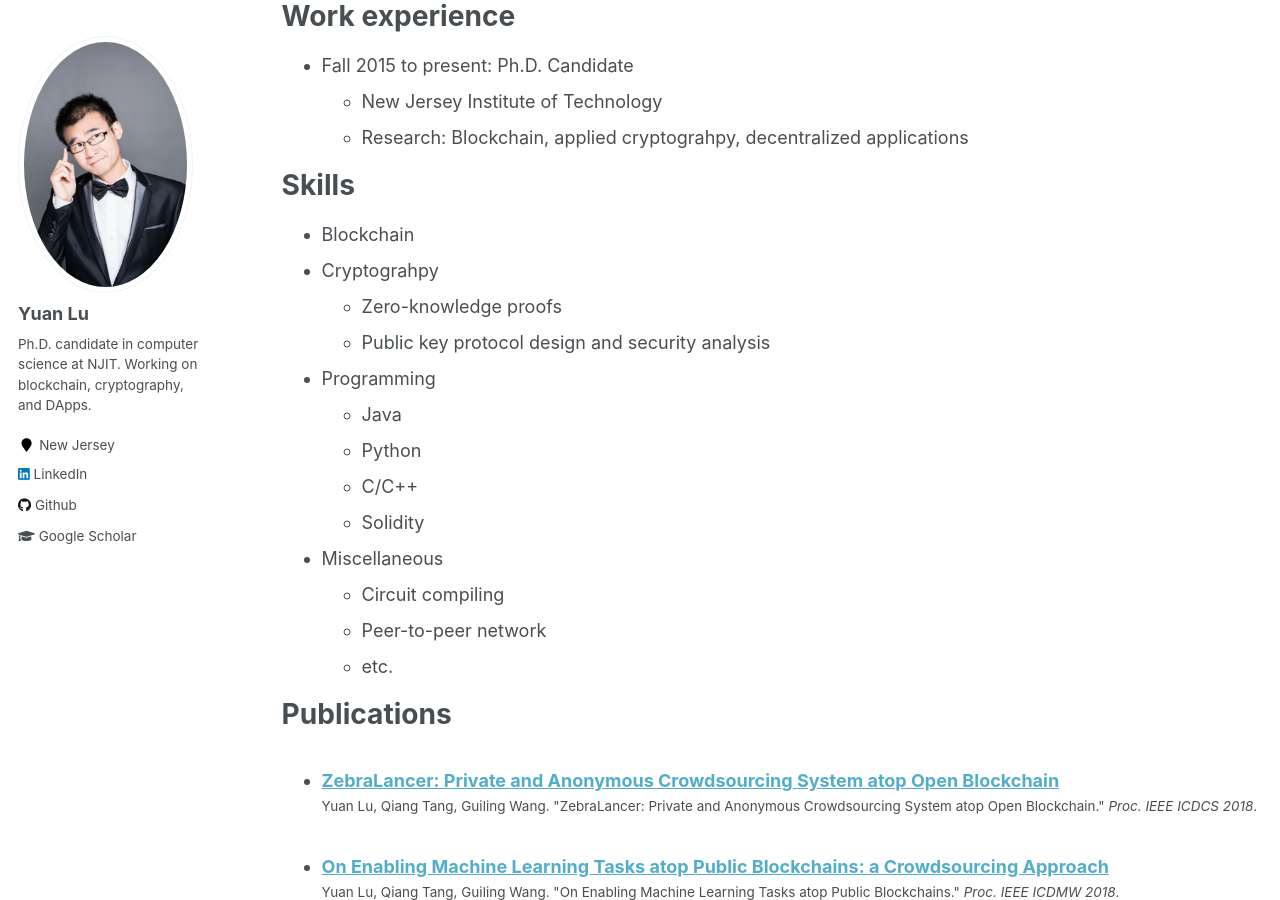
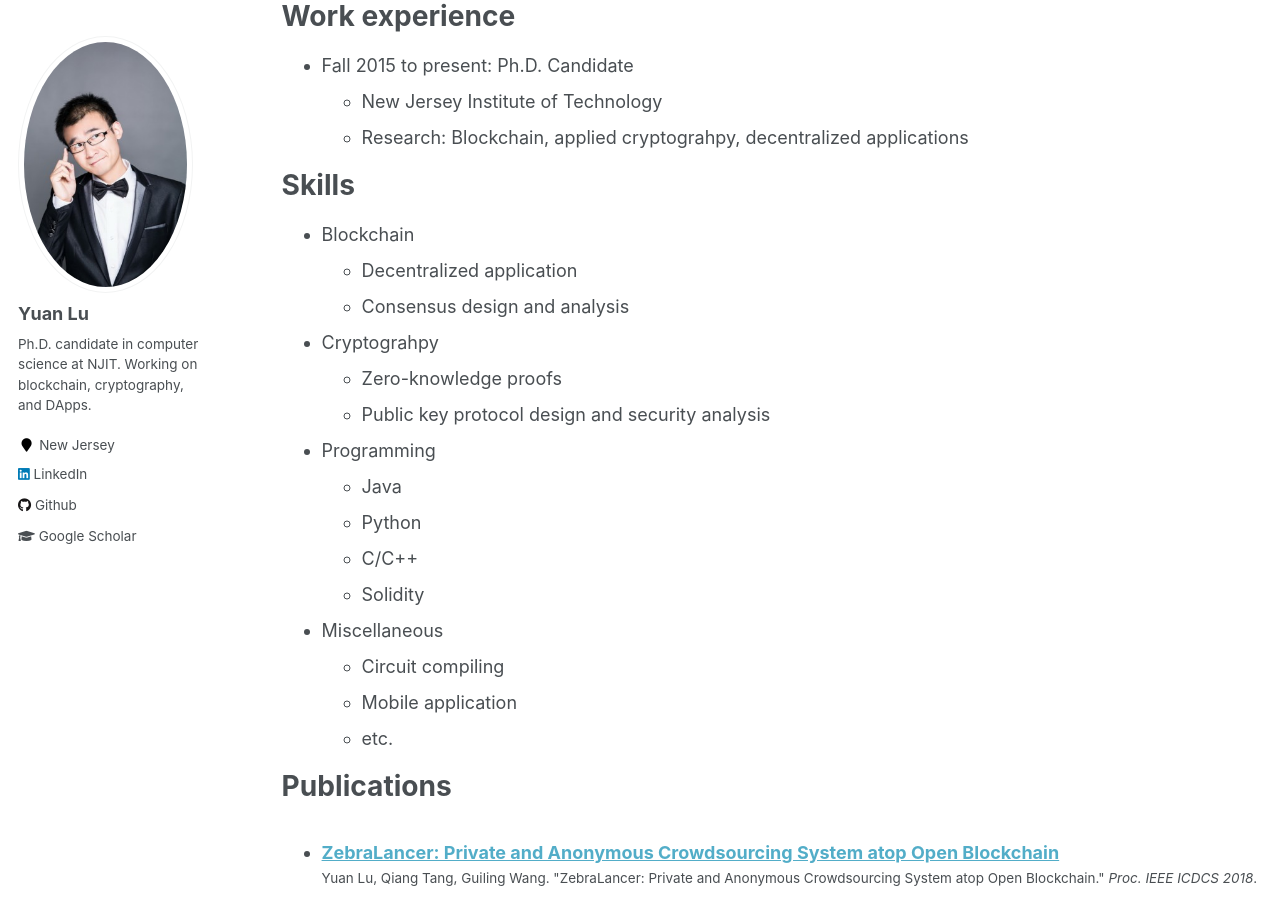
Before and after one commit to yylluu/yylluu.github.io, a Jekyll site: the page built from _pages/cv.md, in a window 1280 px wide and 900 px high, scrolled down 365 px. Built offline with Jekyll 4.4.1, drawn with Linux system fonts in a browser that asks for light colours.

Commit message:
Update cv.md

```diff
--- a/_pages/cv.md
+++ b/_pages/cv.md
@@ -25,6 +25,8 @@ Work experience
 Skills
 ======
 * Blockchain
+  * Decentralized application
+  * Consensus design and analysis
 * Cryptograhpy
   * Zero-knowledge proofs
   * Public key protocol design and security analysis
@@ -35,7 +37,7 @@ Skills
   * Solidity
 * Miscellaneous
   * Circuit compiling
-  * Peer-to-peer network
+  * Mobile application
   * etc.
 
 Publications
```
